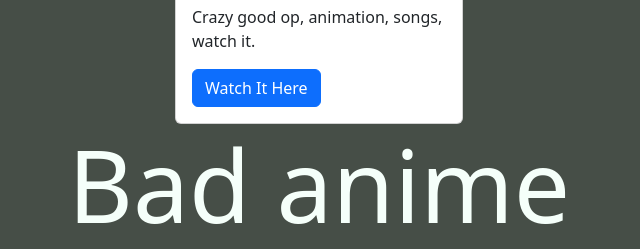
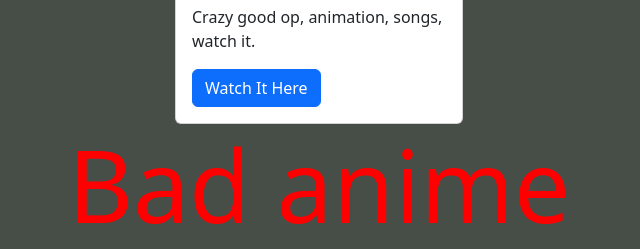
Before and after one commit to RockyPitMT/AnimeWebsite, a plain HTML site: page index.html in a window 1280 px wide. Shown: the part 1629-1878 px from the top of the page, without its empty margins (321-961 px from the left). Drawn offline with nearby package versions, Linux system fonts and the light colour scheme.

Commit message:
Update style.css

```diff
--- a/style/style.css
+++ b/style/style.css
@@ -22,3 +22,6 @@ body{
     animation-timeline: view();
 
 }
+.bad{
+    color:red ;
+}
```
